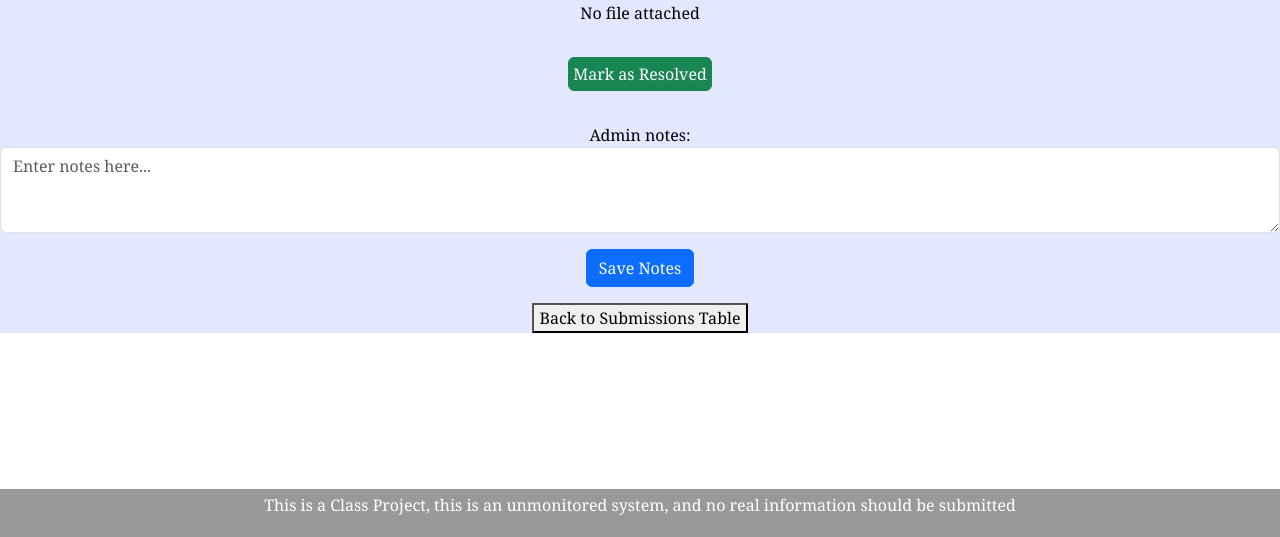
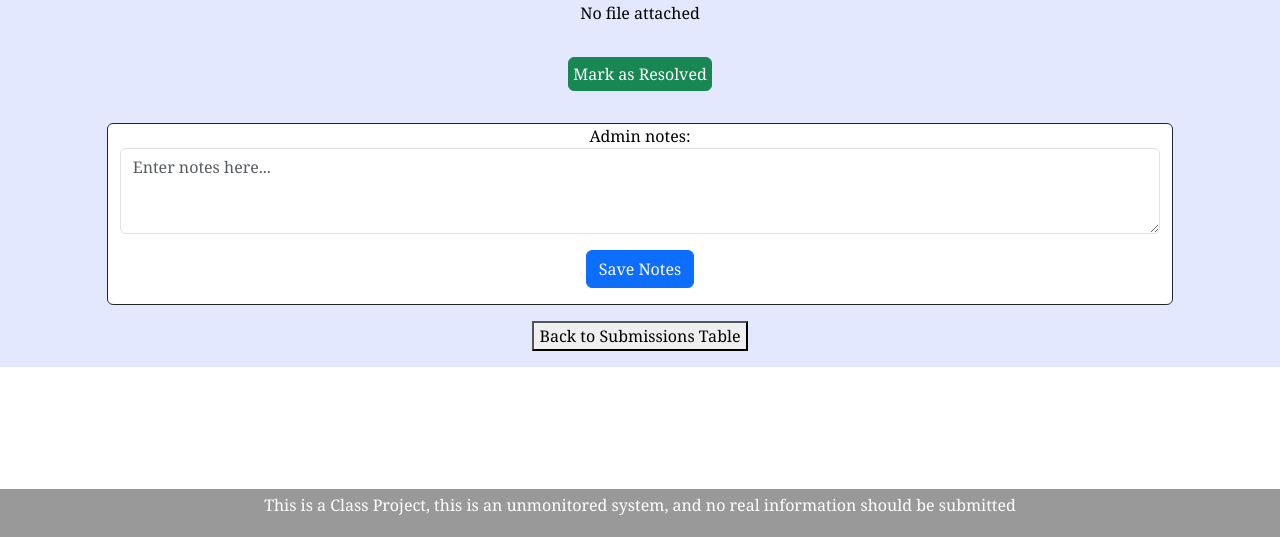
Before and after one commit to ashley-sokol/SemesterProject, a Django app: template workplace_violation_app/templates/workplace_violation_app/view_report.html in a window 1280 px wide. Shown: the part 263-800 px from the top of the page. Run offline with Django 5.2, Linux system fonts and the light colour scheme; the template is opened without the code that fills it: values that come from a table or form of the project are taken from there, others are empty; some libraries are stand-ins or nearby versions.

Commit message:
Added padding to report

```diff
--- a/workplace_violation_app/templates/workplace_violation_app/view_report.html
+++ b/workplace_violation_app/templates/workplace_violation_app/view_report.html
@@ -44,15 +44,17 @@
             <button type="submit" class="btn p-1 btn-success">Mark as Resolved</button>
         </form>
 <!--        <h3 >Admin Notes:</h3>-->
-        <form class="" method="post">
+        <div class="container col-md-10 text-center rounded bg-body border border-dark" style="text-align:left height:1000px;">
+        <form class="text-center" method="post">
             {% csrf_token %}
             {{ notes_form.as_p }}
             <button type="submit" class="btn btn-primary">Save Notes</button>
-            </form>
-        <form action="{% url 'workplace_violation_app:submissions_table'%}" method="get">
+        </form>
+
+        </div>
+        <form class="p-3" action="{% url 'workplace_violation_app:submissions_table'%}" method="get">
                 <button type="submit" >Back to Submissions Table</button>
-
-            </form>
+        </form>
     </div>
     </div>
 </div>
```
